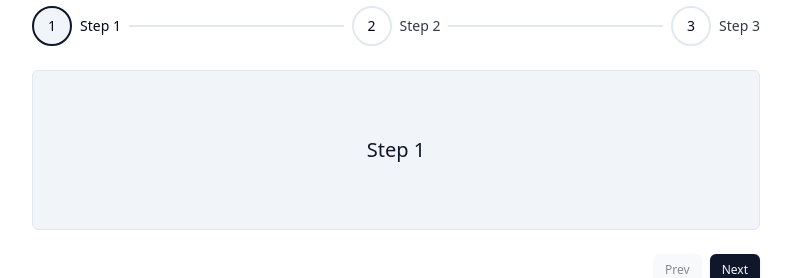
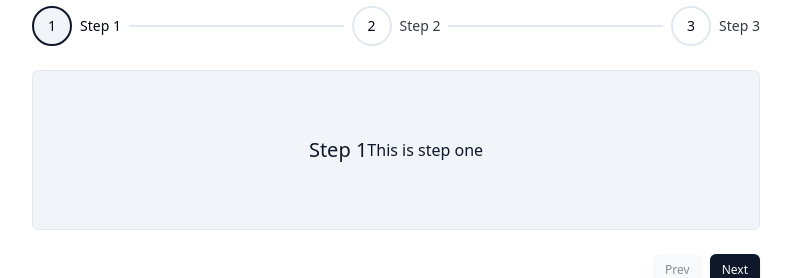
Before and after one commit to damianricobelli/stepperize, a Next.js app: page / in a window 1280 px wide. Shown: the part 350-628 px from the top of the page, without its empty margins (244-1035 px from the left). Built offline with nearby package versions, Linux system fonts and the light colour scheme.

Commit message:
adding a body element to steps and removing deprecated defaultProps

```diff
--- a/components/stepper/index.tsx
+++ b/components/stepper/index.tsx
@@ -19,16 +19,16 @@ const Stepper = React.forwardRef<HTMLDivElement, StepperProps>(
     const {
       className,
       children,
-			orientation: orientationProp,
+      orientation: orientationProp = "horizontal",
       state,
-			responsive,
+      responsive = true,
       checkIcon,
       errorIcon,
       onClickStep,
       mobileBreakpoint,
       expandVerticalSteps = false,
       initialStep = 0,
-			size,
+      size = "md",
       steps,
       variant,
       styles,
@@ -56,7 +56,7 @@ const Stepper = React.forwardRef<HTMLDivElement, StepperProps>(
     const stepCount = items.length;
 
     const isMobile = useMediaQuery(
-			`(max-width: ${mobileBreakpoint || "768px"})`,
+      `(max-width: ${mobileBreakpoint || "768px"})`
     );
 
     const clickable = !!onClickStep;
@@ -95,7 +95,7 @@ const Stepper = React.forwardRef<HTMLDivElement, StepperProps>(
             orientation === "vertical" ? "flex-col" : "flex-row",
             variant === "line" && orientation === "horizontal" && "gap-4",
             className,
-						styles?.["main-container"],
+            styles?.["main-container"]
           )}
           style={
             {
@@ -115,14 +115,8 @@ const Stepper = React.forwardRef<HTMLDivElement, StepperProps>(
         {footer}
       </StepperProvider>
     );
-	},
+  }
 );
-
-Stepper.defaultProps = {
-	size: "md",
-	orientation: "horizontal",
-	responsive: true,
-};
 
 const VerticalContent = ({ children }: { children: React.ReactNode }) => {
   const { activeStep } = useStepper();
@@ -172,7 +166,7 @@ const HorizontalContent = ({ children }: { children: React.ReactNode }) => {
         }
         return React.Children.map(
           node.props.children,
-					(childNode) => childNode,
+          (childNode) => childNode
         );
       })}
     </>
--- a/components/stepper/types.ts
+++ b/components/stepper/types.ts
@@ -8,6 +8,7 @@ type StepItem = {
   description?: string;
   icon?: IconType;
   optional?: boolean;
+  body?: React.ReactNode;
 };
 
 interface StepOptions {
--- a/examples/stepper-demo.tsx
+++ b/examples/stepper-demo.tsx
@@ -1,8 +1,12 @@
 import { Step, type StepItem, Stepper, useStepper } from "@/components/stepper";
 import { Button } from "@/components/ui/button";
 
+const StepOne = () => {
+  return <p>This is step one</p>;
+};
+
 const steps = [
-	{ label: "Step 1" },
+  { label: "Step 1", body: <StepOne /> },
   { label: "Step 2" },
   { label: "Step 3" },
 ] satisfies StepItem[];
@@ -16,6 +20,7 @@ export default function StepperDemo() {
             <Step key={stepProps.label} {...stepProps}>
               <div className="h-40 flex items-center justify-center my-2 border bg-secondary text-primary rounded-md">
                 <h1 className="text-xl">Step {index + 1}</h1>
+                {stepProps.body}
               </div>
             </Step>
           );
--- a/package.json
+++ b/package.json
@@ -15,7 +15,7 @@
 		"@radix-ui/react-label": "^2.0.2",
 		"@radix-ui/react-radio-group": "^1.1.3",
 		"@radix-ui/react-separator": "^1.0.3",
-		"@radix-ui/react-slot": "^1.0.2",
+		"@radix-ui/react-slot": "^1.1.0",
 		"@radix-ui/react-switch": "^1.0.3",
 		"@radix-ui/react-toast": "^1.1.5",
 		"@vercel/analytics": "^1.2.2",
```
Also changed, not shown: examples/stepper-clickable-steps.tsx (indentation only), 1 other file (tests, documents, lock files or other folders). Lines whose indentation alone changed are shown as unchanged.
